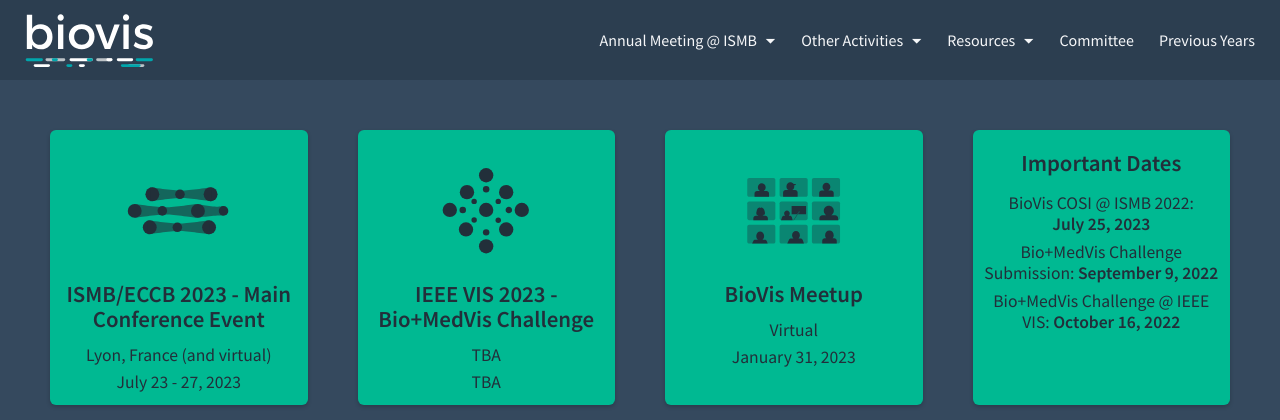
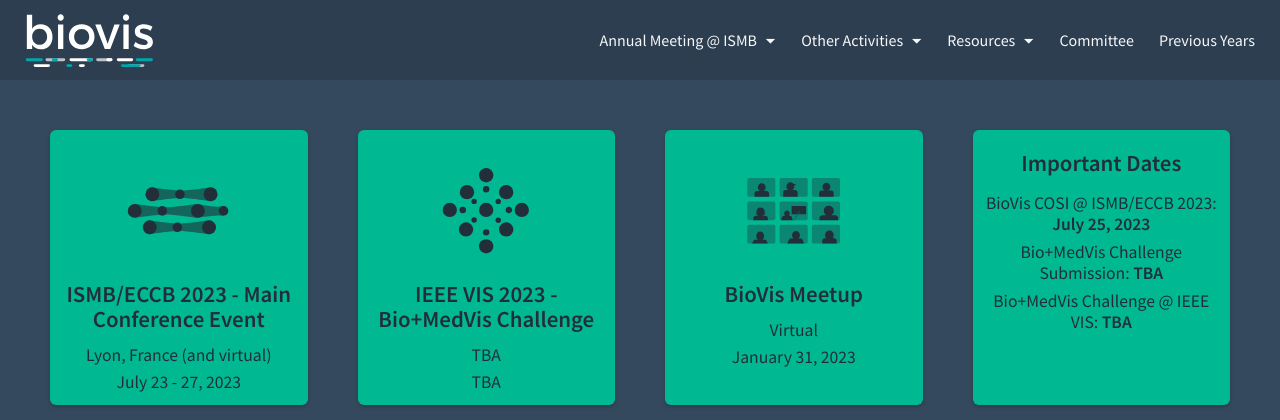
Before and after one commit to foreveremain/2024, a Jekyll site: the page built from index.html, in a window 1280 px wide. Shown: the top 420 px of the page. Built offline with Jekyll 4.4.1, drawn with Linux system fonts in a browser that asks for light colours.

Commit message:
fix dates on main page

```diff
--- a/index.html
+++ b/index.html
@@ -43,16 +43,16 @@
             <div class="event-name">Important Dates</div>
             <ul class="event-date">
                 <li>
-                    BioVis COSI @ ISMB 2022:
+                    BioVis COSI @ ISMB/ECCB 2023:
                     <time>{{ site.ismb_cosi_date }}</time>
                 </li>
                 <li>
                     Bio+MedVis Challenge Submission:
-                    <time>September 9, 2022</time>
+                    <time>TBA</time>
                 </li>
                 <li>
                     Bio+MedVis Challenge @ IEEE VIS:
-                    <time>October 16, 2022</time>
+                    <time>TBA</time>
                 </li>
             </ul>
         </div>
```
